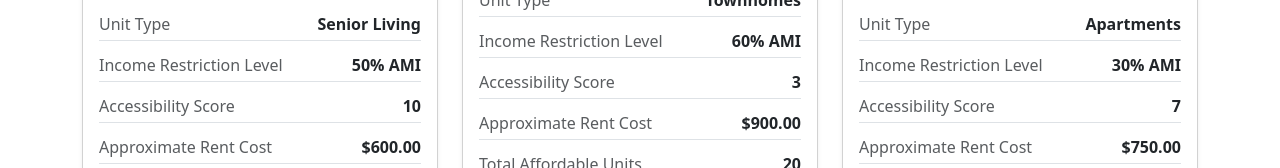
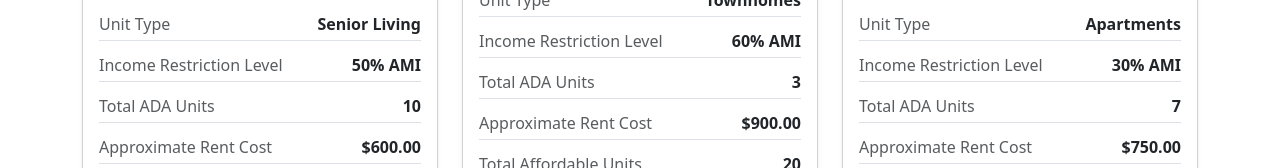
Before and after one commit to harinik961/CivicHousing, a React (Create React App) app in the folder frontend/: page /housing in a window 1280 px wide. Shown: the part 638-806 px from the top of the page. Built offline with nearby package versions, Linux system fonts and the light colour scheme.

Commit message:
readme changes

```diff
--- a/frontend/src/data/HOUSING/housingModelData.js
+++ b/frontend/src/data/HOUSING/housingModelData.js
@@ -7,7 +7,7 @@ const housingData = [
     { title: "Address", value: "4100 Jackson Ave, Austin, TX 78731", Description: "Westminster Manor is a senior living community located in Austin, Texas. It offers affordable housing options for seniors with income restrictions. The community provides various amenities and services to enhance the quality of life for its residents." },
     { title: "Unit Type", value: "Senior Living", Description: "The unit type at Westminster Manor is designed for senior living, providing a comfortable and supportive environment for older adults. The community offers various floor plans and amenities tailored to meet the needs of seniors." },
     { title: "Income Restriction Level", value: "50% AMI", Description: "The income restriction level at Westminster Manor is set at 50% of the Area Median Income (AMI). This means that to qualify for housing at this community, residents must have an income that does not exceed 50% of the median income for the Austin area." },
-    { title: "Accessibility Score", value: "10", Description: "Westminster Manor has an accessibility score of 10, indicating that it is highly accessible for individuals with mobility challenges. The community features ramps, wide doorways, and other accommodations to ensure that residents can navigate the space comfortably." },
+    { title: "Total ADA Units", value: "10", Description: "Westminster Manor has 10 units that are fully accessible to individuals with disabilitiest." },
     { title: "Approximate Rent Cost", value: "$600.00", Description: "The approximate rent cost for housing at Westminster Manor is $600.00 per month. This affordable rent is designed to provide seniors with a cost-effective housing option while still offering a range of amenities and services." },
     { title: "Total Affordable Units", value: "2" , Description: "Westminster Manor has a total of 2 affordable units available for seniors who meet the income restrictions. These units provide an opportunity for low-income seniors to access quality housing in a supportive community setting." }
   ],
@@ -22,7 +22,7 @@ const housingData = [
     { title: "Address", value: "3200 Duval St, Austin, TX 78705", Description: "3200 Duval Townhomes is a residential community located in Austin, Texas. It offers affordable housing options for individuals and families with income restrictions. The townhomes provide a comfortable living environment with various amenities and convenient access to nearby services." },
     { title: "Unit Type", value: "Townhomes", Description: "The unit type at 3200 Duval Townhomes is townhomes, offering a unique living experience with shared walls and private outdoor spaces. These townhomes are designed to provide a balance of community living and individual privacy." },
     { title: "Income Restriction Level", value: "60% AMI", Description: "The income restriction level at 3200 Duval Townhomes is set at 60% of the Area Median Income (AMI). This means that to qualify for housing at this community, residents must have an income that does not exceed 60% of the median income for the Austin area." },
-    { title: "Accessibility Score", value: "3", Description: "3200 Duval Townhomes has an accessibility score of 3, indicating that it may have limited accessibility features for individuals with mobility challenges. The community may not be fully accessible to all residents with disabilities." },
+    { title: "Total ADA Units", value: "3", Description: "3200 Duval Townhomes has 3 units that are fully accessible to individuals with disabilities." },
     { title: "Approximate Rent Cost", value: "$900.00", Description: "The approximate rent cost for housing at 3200 Duval Townhomes is $900.00 per month. This affordable rent is designed to provide individuals and families with a cost-effective housing option while still offering a range of amenities and services." },
     { title: "Total Affordable Units", value: "20" , Description: "3200 Duval Townhomes has a total of 20 affordable units available for individuals and families who meet the income restrictions. These units provide an opportunity for low-income residents to access quality housing in a supportive community setting." }
   ],
@@ -38,7 +38,7 @@ const housingData = [
     { title: "Address", value: "3200 Montopolis Dr, Austin, TX 78744", Description: "La Cima Apartments is a residential community located in Austin, Texas. It offers affordable housing options for individuals and families with income restrictions. The apartments provide a comfortable living environment with various amenities and convenient access to nearby services." },
     { title: "Unit Type", value: "Apartments", Description: "The unit type at La Cima Apartments is apartments, offering a variety of apartment layouts to suit different needs and preferences. These apartments are designed to provide comfortable living spaces for residents." },
     { title: "Income Restriction Level", value: "30% AMI", Description: "The income restriction level at La Cima Apartments is set at 30% of the Area Median Income (AMI). This means that to qualify for housing at this community, residents must have an income that does not exceed 30% of the median income for the Austin area." },
-    { title: "Accessibility Score", value: "7", Description: "La Cima Apartments has an accessibility score of 7, indicating that it has good accessibility features for individuals with mobility challenges. The community is designed to be accessible to all residents with disabilities." },
+    { title: "Total ADA Units", value: "7", Description: "La Cima Apartments has 7 units that are fully accessible to individuals with disabilities." },
     { title: "Approximate Rent Cost", value: "$750.00", Description: "The approximate rent cost for housing at La Cima Apartments is $750.00 per month. This affordable rent is designed to provide individuals and families with a cost-effective housing option while still offering a range of amenities and services." },
     { title: "Total Affordable Units", value: "25" , Description: "La Cima Apartments has a total of 25 affordable units available for individuals and families who meet the income restrictions. These units provide an opportunity for low-income residents to access quality housing in a supportive community setting." }
   ],
```
Also changed, not shown: 1 other file (tests, documents, lock files or other folders).
